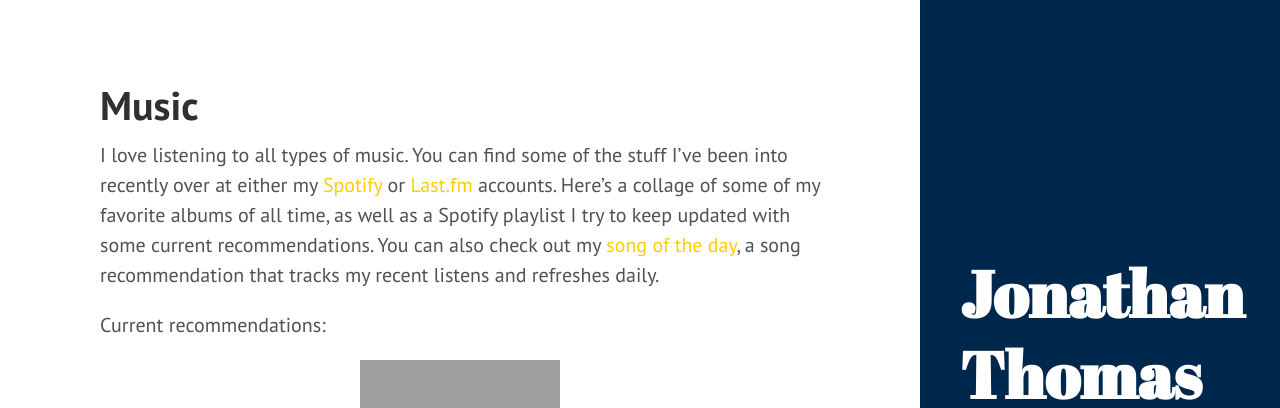
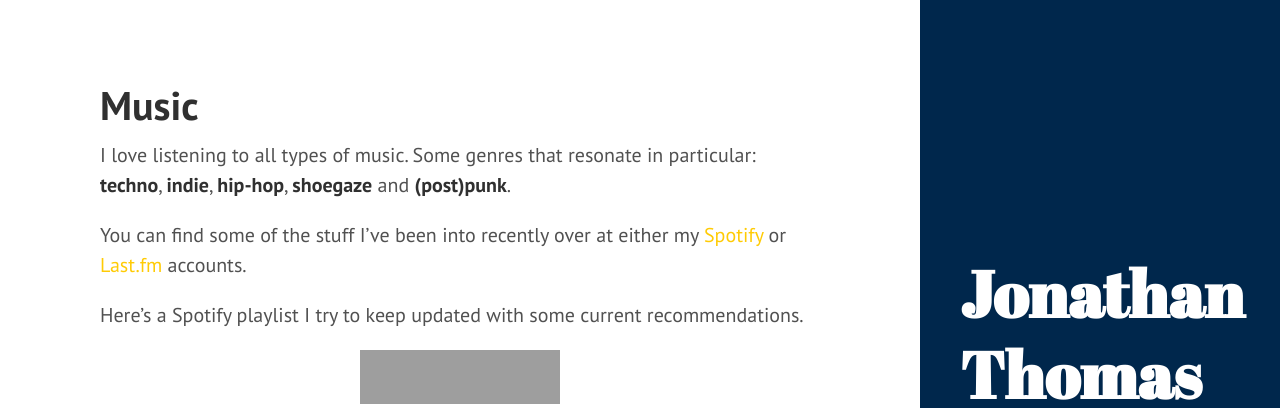
Before and after one commit to jonathoma/jonathoma.github.io, a Jekyll site: the page built from music.md, in a window 1280 px wide and 900 px high, cut to the strip 0-408 px from the top of the window. Built offline with Jekyll 4.4.1, drawn with Linux system fonts in a browser that asks for light colours; grey boxes are pictures that could not be loaded.

Commit message:
Simplify music section

```diff
--- a/music.md
+++ b/music.md
@@ -3,16 +3,15 @@
 title: Music
 ---
 
-I love listening to all types of music. You can find some of the stuff I've been into recently over at either my [Spotify](https://open.spotify.com/user/1246063368) or [Last.fm](https://www.last.fm/user/jonathanthomas3) accounts. Here's a collage of some of my favorite albums of all time, as well as a Spotify playlist I try to keep updated with some current recommendations. You can also check out my [song of the day]({{site.url}}songoftheday), a song recommendation that tracks my recent listens and refreshes daily.
+I love listening to all types of music. Some genres that resonate in particular: **techno**, **indie**, **hip-hop**, **shoegaze** and **(post)punk**.
 
+You can find some of the stuff I've been into recently over at either my [Spotify](https://open.spotify.com/user/1246063368) or [Last.fm](https://www.last.fm/user/jonathanthomas3) accounts.
 
-Current recommendations:
+Here's a Spotify playlist I try to keep updated with some current recommendations.
+
 <center>
 	<iframe src="https://embed.spotify.com/follow/1/?uri=spotify:user:1246063368&size=detail&theme=light" width="200" height="54" scrolling="no" frameborder="0" style="border:none; overflow:hidden;" allowtransparency="true"></iframe>
 </center>
 <center>
 	<iframe src="https://open.spotify.com/embed?uri=spotify:user:1246063368:playlist:4FPHzxa21voxAQeTiHGVuz&theme=white" width="300" height="380" frameborder="0" allowtransparency="true"></iframe>
 </center>
-
-
-![5x5 of Top All Time Listens on Last.fm](../public/img/collage.jpeg "Wow, what a #cultured guy!")
```
